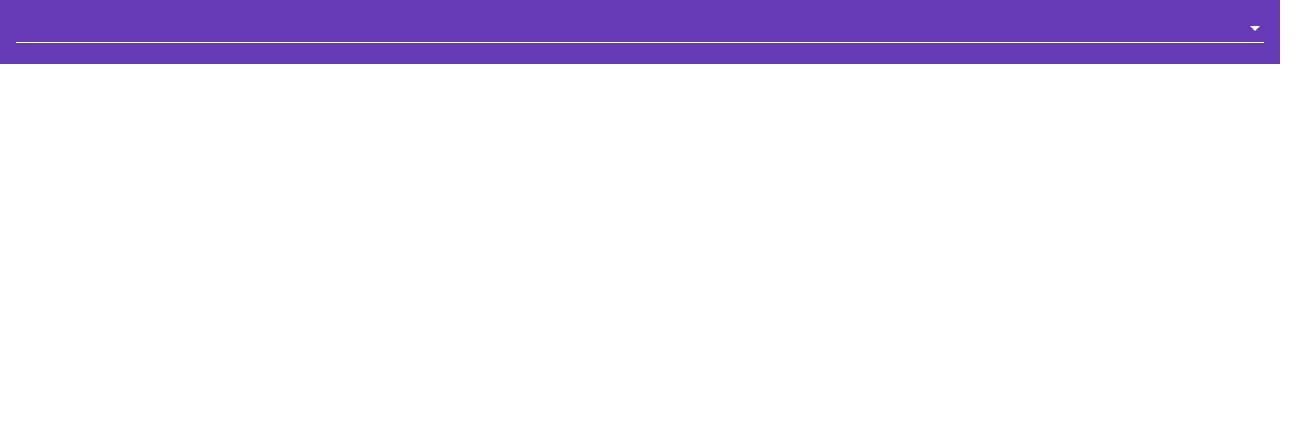
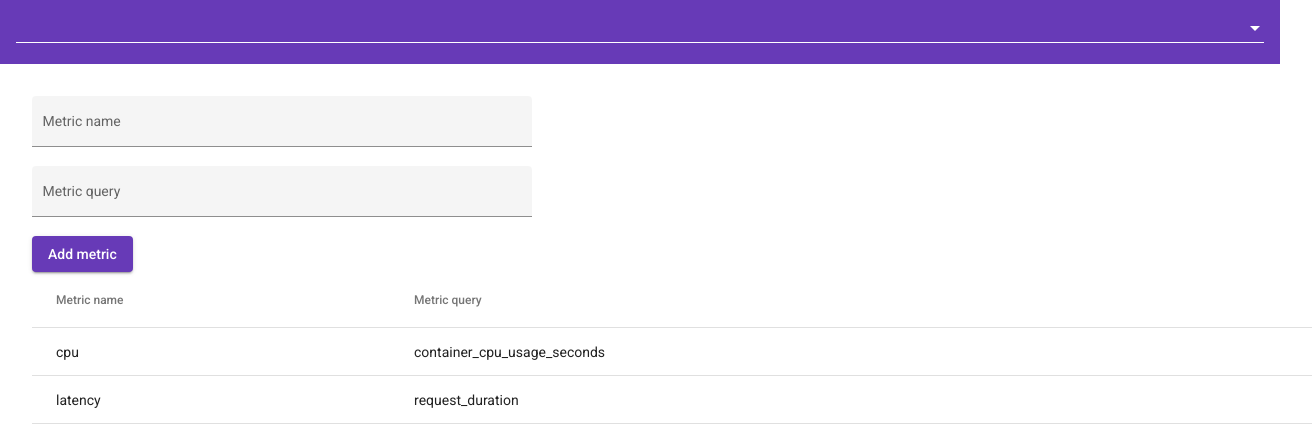
Before and after one commit to t2-project/explaining-autoscaling-frontend, an Angular app: page /metrics in a window 1280 px wide. Before the commit this address led to /. Shown: the top 446 px of the page, 1312 px wide, since content can reach past the window. Built offline with nearby package versions, Linux system fonts and the light colour scheme.

Commit message:
Added support for metric querys

```diff
--- a/src/app/app-routing.module.ts
+++ b/src/app/app-routing.module.ts
@@ -1,14 +1,18 @@
 import { NgModule } from '@angular/core';
 import { RouterModule, Routes } from '@angular/router';
+import { DeploymentsComponent } from './deployments/deployments.component';
 import { EventPageComponent } from './event-page/event-page.component';
 import { EventsComponent } from './events/events.component';
+import { MetricsComponent } from './metrics/metrics.component';
 import { SetPageComponent } from './set-page/set-page.component';
 import { SetsComponent } from './sets/sets.component';
 
 const routes: Routes = [{path: 'event/:id', component: EventPageComponent},
                         {path: '', component: EventsComponent},
                         {path: 'set-detail', component: SetPageComponent},
-                        {path: 'sets', component: SetsComponent}];
+                        {path: 'sets', component: SetsComponent},
+                        {path: 'metrics', component: MetricsComponent},
+                        {path: 'deployments', component: DeploymentsComponent}];
 
 @NgModule({
   imports: [RouterModule.forRoot(routes)],
--- a/src/app/app.component.ts
+++ b/src/app/app.component.ts
@@ -25,6 +25,8 @@ export class AppComponent {
   options: Option[] = [
     {value: '', viewValue: 'Events'},
     {value: 'sets', viewValue: 'Sets'},
+    {value: 'metrics', viewValue: 'Metrics'},
+    {value: 'deployments', viewValue: 'Deployments'}
   ]
 
   navigateTo(value: string) {
--- /dev/null
+++ b/src/app/deployments/deployments.component.html
@@ -0,0 +1 @@
+<button mat-button color="primary">Add deployment</button>
--- /dev/null
+++ b/src/app/deployments/deployments.component.ts
@@ -0,0 +1,15 @@
+import { Component, OnInit } from '@angular/core';
+
+@Component({
+  selector: 'app-deployments',
+  templateUrl: './deployments.component.html',
+  styleUrls: ['./deployments.component.css']
+})
+export class DeploymentsComponent implements OnInit {
+
+  constructor() { }
+
+  ngOnInit(): void {
+  }
+
+}
--- /dev/null
+++ b/src/app/metrics/metrics.component.css
@@ -0,0 +1,20 @@
+.metrics-form {
+    min-width: 150px;
+    max-width: 500px;
+    width: 100%;
+    margin-top: 32px;
+    margin-left: 16px;
+}
+
+.metrics {
+    width: 100%;
+    margin-left: 16px;
+}
+button{
+    margin-left: 32px;
+}
+table {
+    width: 100%;
+    margin-left: 32px;
+    margin-right: 32px;
+}
--- /dev/null
+++ b/src/app/metrics/metrics.component.html
@@ -0,0 +1,33 @@
+<div class="center">
+<form class="metrics-form">
+    <mat-form-field class="metrics" appearance="fill">
+        <mat-label>Metric name</mat-label>
+        <input matInput placeholder="Ex. cpu">
+    </mat-form-field>
+
+    <mat-form-field class="metrics" appearance="fill">
+        <mat-label>Metric query</mat-label>
+        <input matInput placeholder="Ex. container_cpu_usage_seconds">
+    </mat-form-field>
+
+</form>
+<button mat-raised-button color="primary">Add metric</button>
+<table mat-table [dataSource]="dataSource" class="metrics-table">
+
+    <!-- Query Column -->
+  <ng-container matColumnDef="name">
+    <th mat-header-cell *matHeaderCellDef> Metric name</th>
+    <td mat-cell *matCellDef="let element"> {{element.name}} </td>
+  </ng-container>
+
+  <!-- Name Column -->
+  <ng-container matColumnDef="query">
+    <th mat-header-cell *matHeaderCellDef> Metric query </th>
+    <td mat-cell *matCellDef="let element"> {{element.query}} </td>
+  </ng-container>
+
+  <tr mat-header-row *matHeaderRowDef="displayedColumns"></tr>
+  <tr mat-row *matRowDef="let row; columns: displayedColumns;"></tr>
+
+</table>
+</div>
--- /dev/null
+++ b/src/app/metrics/metrics.component.ts
@@ -0,0 +1,26 @@
+import { Component, OnInit } from '@angular/core';
+
+export interface Metric {
+  name: string;
+  query: string;
+}
+
+const METRICS_DATA: Metric[] =
+  [{name: "cpu", query: "container_cpu_usage_seconds"},
+    {name: "latency", query: "request_duration"}]
+
+
+@Component({
+  selector: 'app-metrics',
+  templateUrl: './metrics.component.html',
+  styleUrls: ['./metrics.component.css']
+})
+export class MetricsComponent implements OnInit {
+  displayedColumns: string[] = [ 'name', 'query'];
+  dataSource = METRICS_DATA;
+  constructor() { }
+
+  ngOnInit(): void {
+  }
+
+}
```
Also changed, not shown: src/app/app.module.ts (+7 -1 lines), src/app/deployments/deployments.component.css (added), 2 other files (tests, documents, lock files or other folders).
